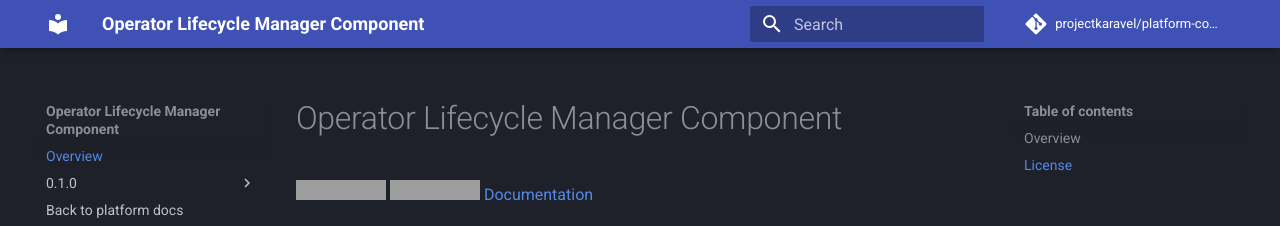
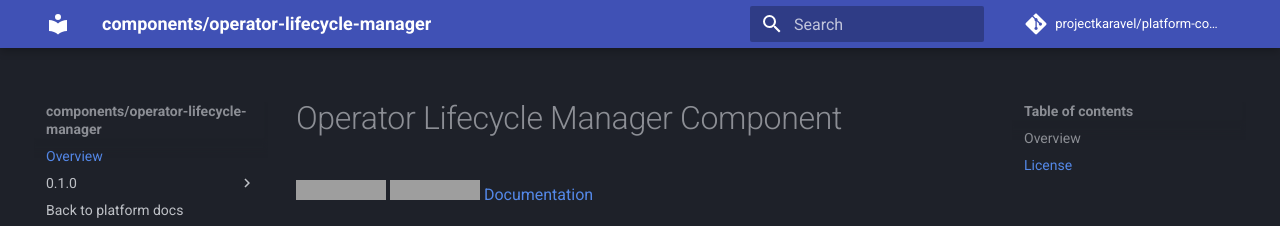
Before and after one commit to karavel-io/platform-component-olm, an MkDocs documentation site: the page built from docs/index.md, in a window 1280 px wide. Shown: the top 226 px of the page. Built offline with MkDocs 1.6.1 and Material for MkDocs 9.7.7, drawn with Linux system fonts in a browser that asks for light colours; comment, search, counter and statistics services are not loaded; grey boxes are pictures that could not be loaded.

Commit message:
Update Mkdocs config

```diff
--- a/mkdocs.yml
+++ b/mkdocs.yml
@@ -1,4 +1,4 @@
-site_name: Operator Lifecycle Manager Component
+site_name: components/operator-lifecycle-manager
 site_url: https://docs.karavel.io/components/olm
 repo_name: projectkaravel/platform-component-olm
 repo_url: https://github.com/projectkaravel/platform-component-olm
```
